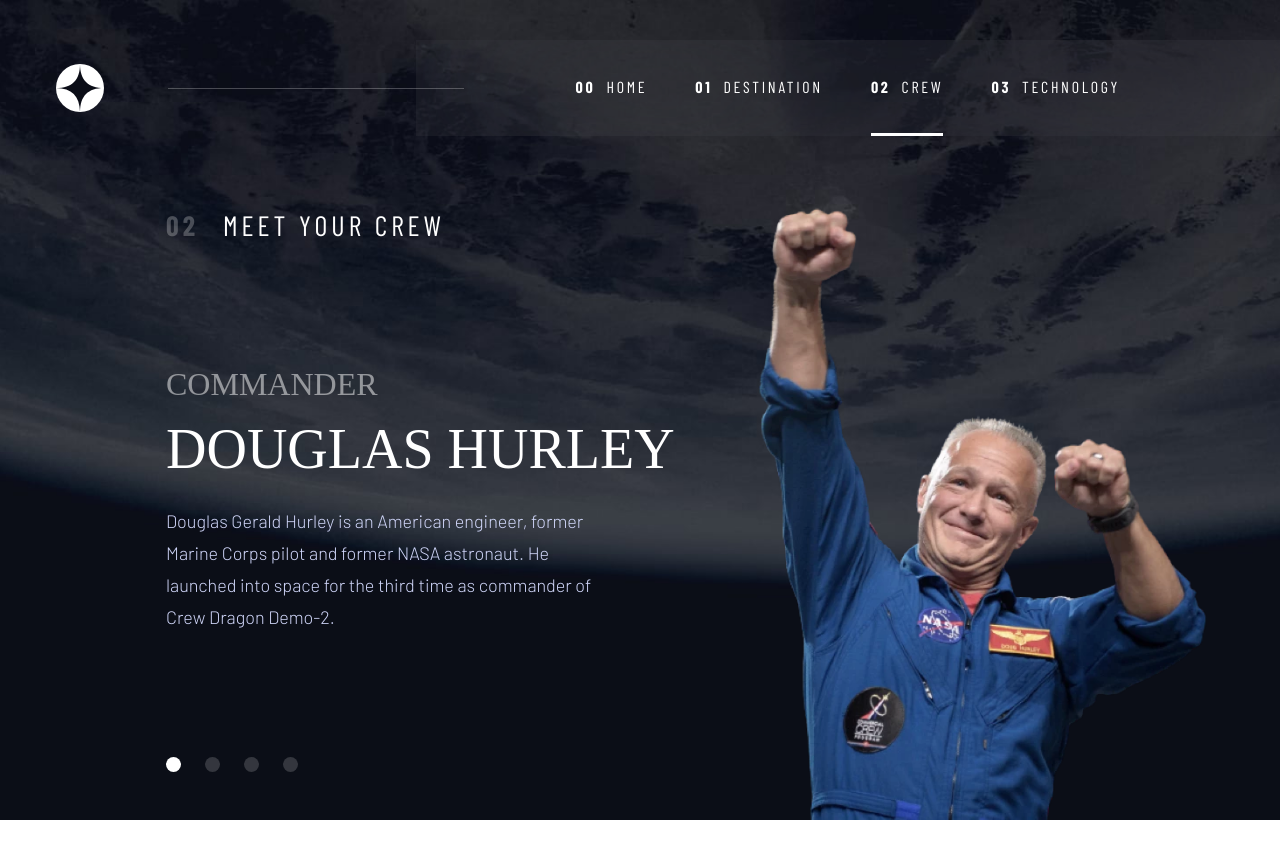
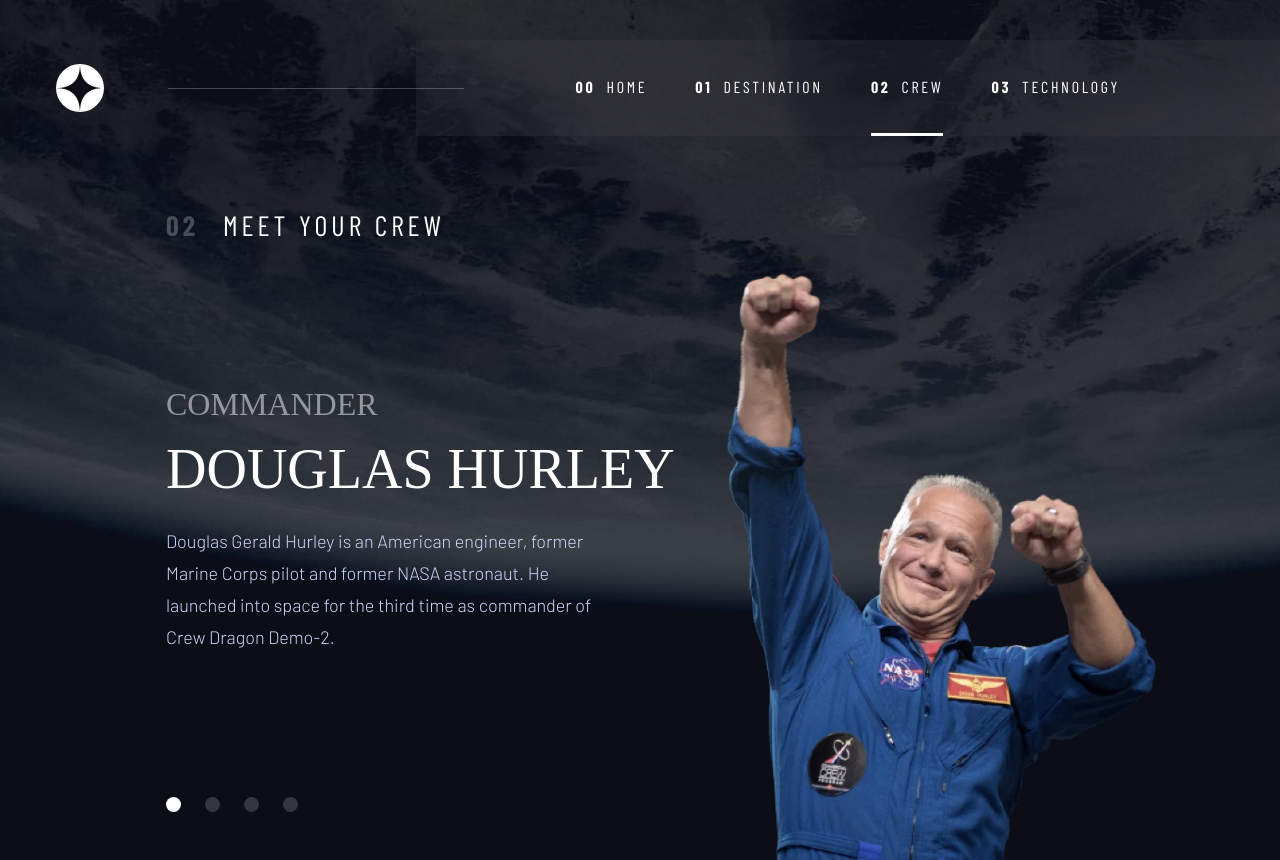
Before and after one commit to gcarter89/space-tourism-website, a React (Create React App) app: page /crew in a window 1280 px wide. Before the commit the page ends 824 px from the top, so only its background shows below. Built offline with nearby package versions, Linux system fonts and the light colour scheme; a web font is replaced by a local one.

Commit message:
crew breakpoints fixed

```diff
--- a/src/App.scss
+++ b/src/App.scss
@@ -122,6 +122,8 @@
     }
 
     .crew {
+        overflow: hidden;
+        justify-content: unset;
         background-image: url('./Assets/crew/background-crew-tablet.jpg');
     }
 
--- a/src/Styles/Crew.module.scss
+++ b/src/Styles/Crew.module.scss
@@ -17,7 +17,9 @@
 }
 
 .crewImageContainer {
-    height: 612px;
+    display: flex;
+    align-items: flex-end;
+    height: 652px;
     grid-column: 2;
     grid-row: 1/3;
     .crewImage {
@@ -31,7 +33,6 @@
     justify-content: flex-end;
     grid-column: 1;
     grid-row: 2;
-    margin-right: 82px;
     margin-bottom: 48px;
 }
 
@@ -78,7 +79,37 @@
     }
 }
 
-@media screen and (max-width: 768px) {
+@media screen and (max-width: 1300px) {
+    .crewSelectorCopyGroup {
+        margin-right: unset;
+    }
+
+    .crewImageContainer {
+        .crewImage {
+            height: 90%;
+        }
+    }
+}
+
+@media screen and (max-width: 1125px) {
+    .crewImageContainer {
+        .crewImage {
+            height: 80%;
+        }
+    }
+}
+
+@media screen and (max-width: 1024px) {
+    .crewCopy {
+        p {
+            width: unset;
+        }
+    }
+}
+
+
+
+@media screen and (max-width: 868px) {
     .crewSection {
         display: flex;
         flex-direction: column-reverse;
@@ -89,7 +120,7 @@
         order: 1;
         color: rgba(255,255,255,1);
         text-transform: uppercase;
-        margin-left: 38px;
+        // margin-left: 38px;
         margin-top: 24px;
 
         span {
@@ -111,8 +142,8 @@
     .crewCopy {
         text-align: center;
         margin-top: 60px;
-        margin-left: 155px;
-        margin-right: 155px;
+        margin-left: 136px;
+        margin-right: 136px;
 
         h4 {
             font-size: 24px;
@@ -159,6 +190,14 @@
     }
 }
 
+@media screen and (max-width: 768px) {
+    .crewCopy {
+        margin-left: 32px;
+        margin-right: 32px;
+    }
+}
+
+
 @media screen and (max-width: 425px) {
     .crewSection {
         display: block
@@ -182,7 +221,6 @@
         .crewImage {
             margin-top: unset;
             height: 222px;
-            width: 162px;
         }
     }
 
--- a/src/Styles/Main.module.scss
+++ b/src/Styles/Main.module.scss
@@ -7,6 +7,7 @@
 }
 
 .mainCrew {
+    margin-top: auto;
     margin-left: 166px;
     margin-right: 72px;
 }
@@ -18,8 +19,8 @@
     }
 
     .mainCrew {
-        margin-left: unset;
-        margin-right: unset;
+        margin-left: 56px;
+        margin-right: 56px;
     }
 }
 
@@ -27,6 +28,10 @@
     .main {
         margin-left: 60px;
         margin-right: 60px;
+    }
+
+    .mainCrew {
+
     }
 }
 
@@ -55,6 +60,11 @@
 
     .mainTechnology {
         margin-bottom: 90px;
+    }
+
+    .mainCrew {
+        margin-left: 40px;
+        margin-right: 40px;
     }
 }
 
```
